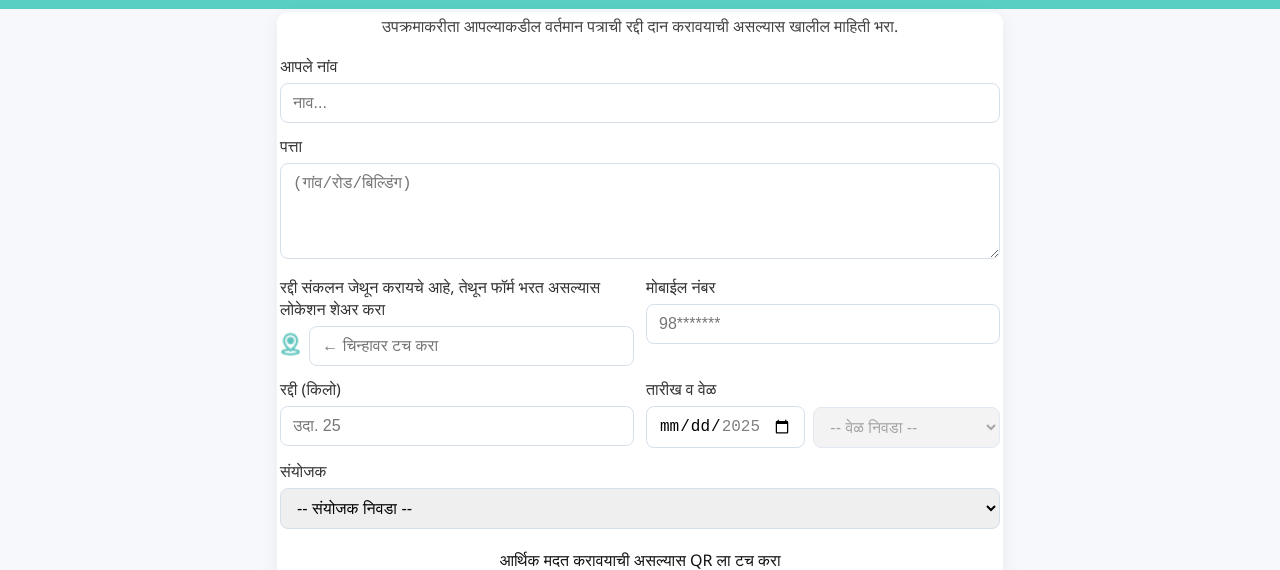
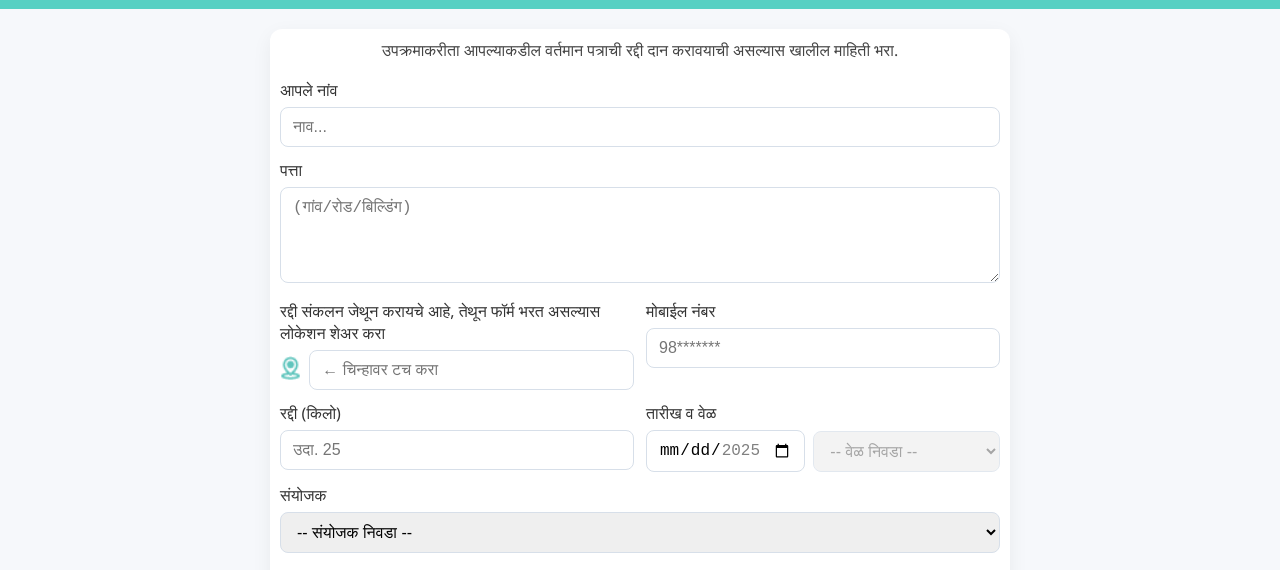
Before and after one commit to chedenandkumar/Samajik-Diwali, a website: page index.html in a window 1280 px wide. Shown: the part 171-741 px from the top of the page. Drawn offline with Linux system fonts and the light colour scheme; no server answers.

Commit message:
Update index.html

```diff
--- a/index.html
+++ b/index.html
@@ -16,7 +16,7 @@
     header { display:flex; flex-direction:column; align-items:center; gap:8px; padding:12px 20px; background:#57d0c3; color:#fff; text-align:center; }
     header img { height:70px; }
     header h1 { font-size:1.6rem; margin:0; }
-    .container { max-width:720px; margin:3px auto; padding:3px; background:#fff; border-radius:12px; box-shadow:0 6px 20px rgba(0,0,0,0.06); }
+    .container { max-width:720px; margin:20px auto; padding:10px; background:#fff; border-radius:12px; box-shadow:0 6px 20px rgba(0,0,0,0.06); }
     p.lead { margin:0 0 18px; color:#444; text-align:center; }
     form .row { display:flex; gap:12px; margin-bottom:12px; flex-wrap:wrap; }
     label { display:block; font-size:1rem; margin-bottom:6px; color:#333; }
```
